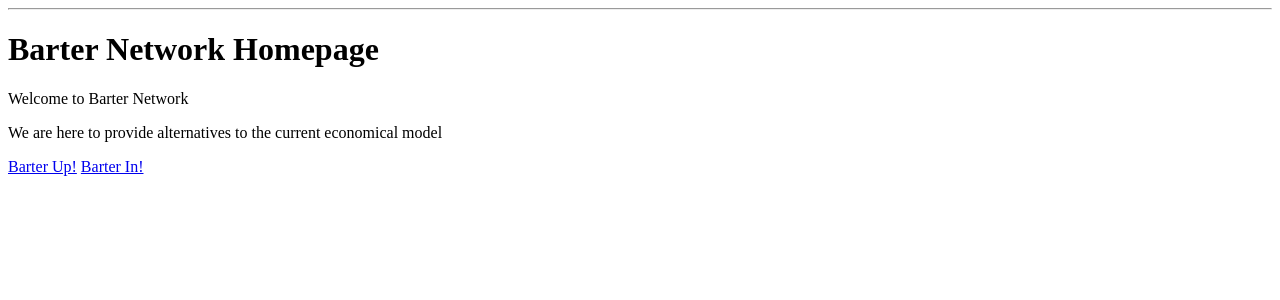
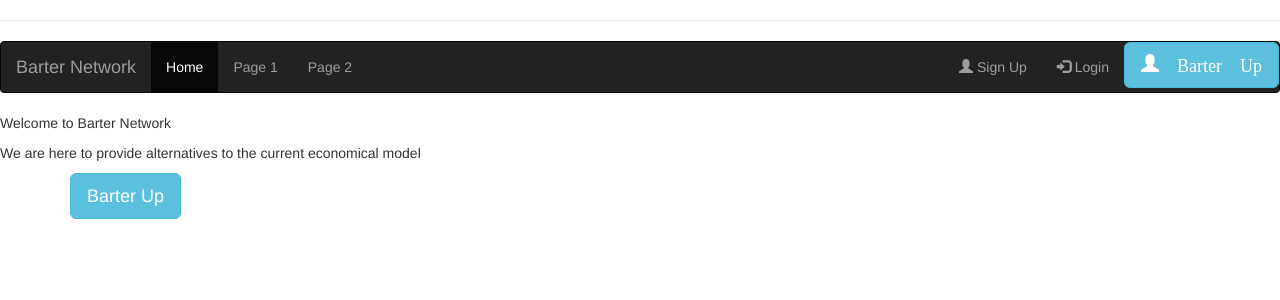
Before and after one commit to anka-kondraska/swiftswap, a Flask app: page / in a window 1280 px wide. Shown: the top 300 px of the page. Run offline with Flask 2, Linux system fonts and the light colour scheme; parts of the project's set-up code (start-up, migrations or seed data) failed here and were passed over; some libraries are stand-ins or nearby versions.

Commit message:
nav bar on home page

```diff
--- a/server.py
+++ b/server.py
@@ -5,7 +5,7 @@ from jinja2 import StrictUndefined
 from flask import Flask, render_template, request, flash, redirect, session
 from flask_debugtoolbar import DebugToolbarExtension
 
-from model import connect_to_db, db, User, Skill, UserSkill
+from model import connect_to_db, db, User, SkillDirection, UserSkill
 
 
 app = Flask(__name__)
@@ -38,13 +38,25 @@ def barter_up_process():
     dob = request.form.get('dob')
     occupation = request.form.get('occupation')
     zipcode = request.form.get('zipcode')
-    skill_to = request.form.get('skill-name-to')
-    skill_from = request.form.get('skill-name-from')
+    # skill_to = request.form.get('skill-name-to')
+    # skill_from = request.form.get('skill-name-from')
 
-    new_user = User(user_fname=fname,user_lname=lname,
-                   user_zipcode=zipcode, user_dob=dob, user_occupation=occupation, user_email=email, user_password=password)
-    new_to_skill = Skill(skill_name=skill_to, skill_direction='to')
-    new_from_skill = Skill(skill_name=skill_from, skill_direction='from')
+    # to_skills = Skill.query.filter_by(skill_direction='to').all()
+    # from_skills = Skill.query.filter_by(skill_direction='from').all()
+
+    # if Skill.query.filter_by(skill_name=to_skills, skill_direction='to').one():
+    #     User()
+    #     U
+
+
+    # if Skill.query.filter_by(skill_name=from_skills, skill_direction='from').one()
+
+    # new_user = User(user_fname=fname,user_lname=lname,
+    #                user_zipcode=zipcode, user_dob=dob, user_occupation=occupation, user_email=email, user_password=password)
+    # new_to_skill = Skill(skill_name=skill_to, skill_direction='to')
+    # new_from_skill = Skill(skill_name=skill_from, skill_direction='from')
+
+
 
     db.session.add(new_user)
     db.session.add(new_to_skill)
--- a/templates/base.html
+++ b/templates/base.html
@@ -3,6 +3,10 @@
 <head>
     <meta charset="UTF-8">
     <title>Barter Network</title>
+
+  <link rel="stylesheet" href="https://maxcdn.bootstrapcdn.com/bootstrap/3.3.7/css/bootstrap.min.css">
+  <script src="https://ajax.googleapis.com/ajax/libs/jquery/3.1.1/jquery.min.js"></script>
+  <script src="https://maxcdn.bootstrapcdn.com/bootstrap/3.3.7/js/bootstrap.min.js"></script>
 
 </head>
 <body>
--- a/templates/homepage.html
+++ b/templates/homepage.html
@@ -1,21 +1,112 @@
 {% extends 'base.html' %}
 {% block content %}
+<nav class="navbar navbar-inverse">
+  <div class="container-fluid">
+    <div class="navbar-header">
+      <a class="navbar-brand" href="#">Barter Network </a>
+    </div>
+    <ul class="nav navbar-nav">
+      <li class="active"><a href="#">Home</a></li>
+      <li><a href="#">Page 1</a></li>
+      <li><a href="#">Page 2</a></li>
+    </ul>
+    <ul class="nav navbar-nav navbar-right">
+{% if "user" in session %}
+    <li><a href="/logout">Barter Out!</a></li>
+    {% else %}
+  <!--   <a href="/register">Barter Up!</a>
+    <a href="/login">Barter In!</a> -->
 
-    <h1>Barter Network Homepage</h1>
+      <li><a href="#"><span class="glyphicon glyphicon-user"></span> Sign Up</a></li>
+      <li><a href="#"><span class="glyphicon glyphicon-log-in"></span> Login</a></li>
+      <li> <button type="button" class="btn btn-info btn-lg" data-toggle="modal" data-target="#myModal"><span class="glyphicon glyphicon-user"> Barter Up</button>
+
+  <!-- Modal -->
+  <div class="modal fade" id="myModal" role="dialog">
+    <div class="modal-dialog">
+
+      <!-- Modal content-->
+      <div class="modal-content">
+        <div class="modal-header">
+          <button type="button" class="close" data-dismiss="modal">&times;</button>
+          <h4 class="modal-title">Sign Up</h4>
+            </div>
+                <div class="modal-body">
+                    <form action="/register" method="POST">
+                        <p><label>Username/Email </label><input type="email" name="email"></p>
+                        <p><label>Password </label><input type="password" name="password"></p>
+                        <p><label>First Name </label><input type="text" name="fname"></p>
+                        <p><label>Last Name </label><input type="text" name="lname"></p>
+
+                        <p><label>DOB </label><input type="text" name="dob"></p>
+                        <p><label>Occupation </label><input type="text" name="occupation"></p>
+                        <p><label>Zipcode </label><input type="text" name="zipcode"></p>
+
+                        <p><input type="submit" value="Submit"></p>
+                    </form>
+                </div>
+            <div class="modal-footer">
+          <button type="button" class="btn btn-default" data-dismiss="modal">Close</button>
+        </div>
+      </div>
+
+    </div> </li>
+    </ul>
+  </div>
+</nav>
+
+
 
     <p>Welcome to Barter Network</p>
     <p>We are here to provide alternatives to the current economical model</p>
-    {% if "user" in session %}
-    <a href="/logout">Barter Out!</a>
-    {% else %}
-    <a href="/register">Barter Up!</a>
-    <a href="/login">Barter In!</a>
-    {% endif %}
 
 
 
 
 
 
+<div class="container">
+  <!-- <h2>Modal Example</h2> -->
+  <!-- Trigger the modal with a button -->
+  <button type="button" class="btn btn-info btn-lg" data-toggle="modal" data-target="#myModal">Barter Up</button>
+
+  <!-- Modal -->
+  <div class="modal fade" id="myModal" role="dialog">
+    <div class="modal-dialog">
+
+      <!-- Modal content-->
+      <div class="modal-content">
+        <div class="modal-header">
+          <button type="button" class="close" data-dismiss="modal">&times;</button>
+          <h4 class="modal-title">Sign Up</h4>
+            </div>
+                <div class="modal-body">
+                    <form action="/register" method="POST">
+                        <p><label>Username/Email </label><input type="email" name="email"></p>
+                        <p><label>Password </label><input type="password" name="password"></p>
+                        <p><label>First Name </label><input type="text" name="fname"></p>
+                        <p><label>Last Name </label><input type="text" name="lname"></p>
+
+                        <p><label>DOB </label><input type="text" name="dob"></p>
+                        <p><label>Occupation </label><input type="text" name="occupation"></p>
+                        <p><label>Zipcode </label><input type="text" name="zipcode"></p>
+
+                        <p><input type="submit" value="Submit"></p>
+                    </form>
+                </div>
+            <div class="modal-footer">
+          <button type="button" class="btn btn-default" data-dismiss="modal">Close</button>
+        </div>
+      </div>
+
+    </div>
+  </div>
+
+</div>
+{% endif %}
+
+
+
+
 
 {% endblock %}
```
